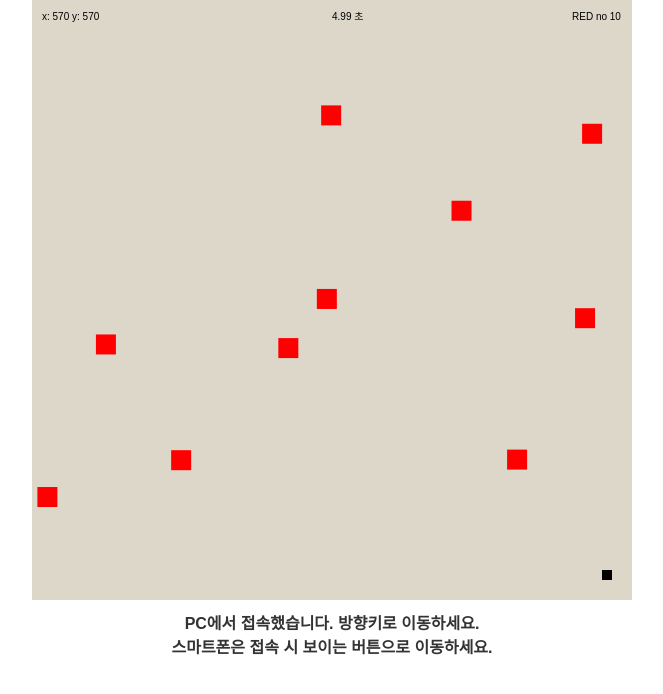
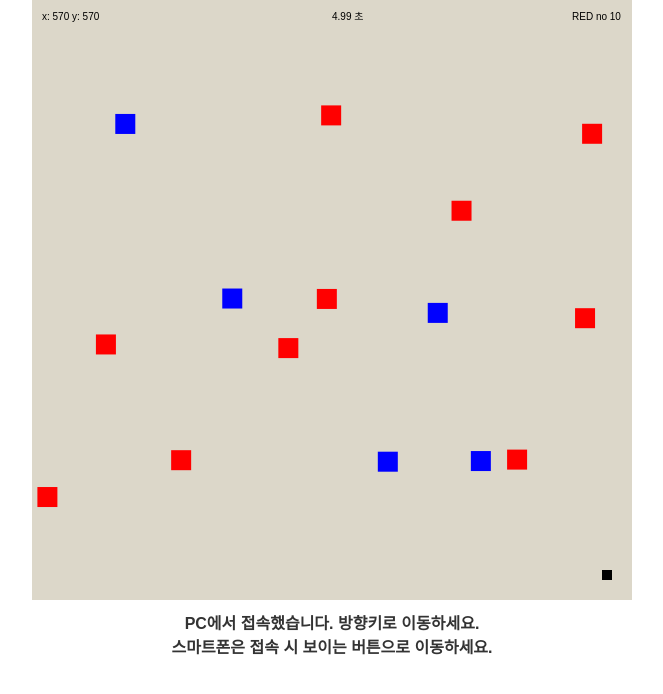
Before and after one commit to kimdongha0816/gitweb, a plain HTML site: page 단원 정리/canvas_js_exam_1_7.html in a window 1280 px wide. Shown: the whole page, without its empty margins (308-971 px from the left). Drawn offline with Linux system fonts and the light colour scheme.

Commit message:
추가 2번

```diff
--- a/단원 정리/canvas_js_exam_1_7.html
+++ b/단원 정리/canvas_js_exam_1_7.html
@@ -121,13 +121,21 @@
         let y = (drawingBoard.height-30);
         //적 위치
         let enemy = [];
+        let enemyblue = [];
 
         for(let i = 0; i < 10; i++){
             enemy[i] = {
                 x: Math.random() * (drawingBoard.width - 20),
                 y: Math.random() * (drawingBoard.height - 20)
             }
-}
+        }
+        for(let i = 0; i < 5; i++){
+            enemyblue[i] = {
+                x: Math.random() * (drawingBoard.width - 20),
+                y: Math.random() * (drawingBoard.height - 20)
+            }
+        }
+
 
         const moveAmount = 5; //14번 방향키 누를 때 이동할 거리(5픽셀)
 
@@ -182,6 +190,7 @@
                 drawingPen.fillRect(enemy[i].x, enemy[i].y,20,20)
             }
         }
+        //충돌검사 1
         function collision1(){
             for(let i = 0;i<10;i++){
                  if(x+10>enemy[i].x&&
@@ -191,6 +200,31 @@
                         enemy[i].x=-30;
                         enemy[i].y=-30;
                         redCount--; // 빨간색 사각형 개수 1 감소
+                    }
+            }
+        }
+
+        function enemy2 (){
+            drawingPen.fillStyle = 'blue';
+            for(let i = 0;i<5;i++){
+                drawingPen.fillRect(enemyblue[i].x, enemyblue[i].y,20,20)
+            }
+        }
+
+        function collision2(){
+            for(let i = 0;i<5;i++){
+                 if(x+10>enemyblue[i].x&&
+                    x<enemyblue[i].x+20&&
+                    y+10>enemyblue[i].y&&
+                    y<enemyblue[i].y+20){
+                        enemyblue[i].x=-30;
+                        enemyblue[i].y=-30;
+                        redCount=10;
+                        for(let i = 0; i < 10; i++){
+                        enemy[i].x = Math.random() * (drawingBoard.width - 20);
+                        enemy[i].y = Math.random() * (drawingBoard.height - 20);
+                        }
+
                     }
             }
         }
@@ -263,9 +297,11 @@
                 return;
                 }
             enemy1();
+            enemy2();
             move_limit();
             drawCoordinate();
             collision1();
+            collision2();
             if (keys.ArrowLeft) moveLeft();
             if (keys.ArrowRight) moveRight();
             if (keys.ArrowUp) moveUp();
```
